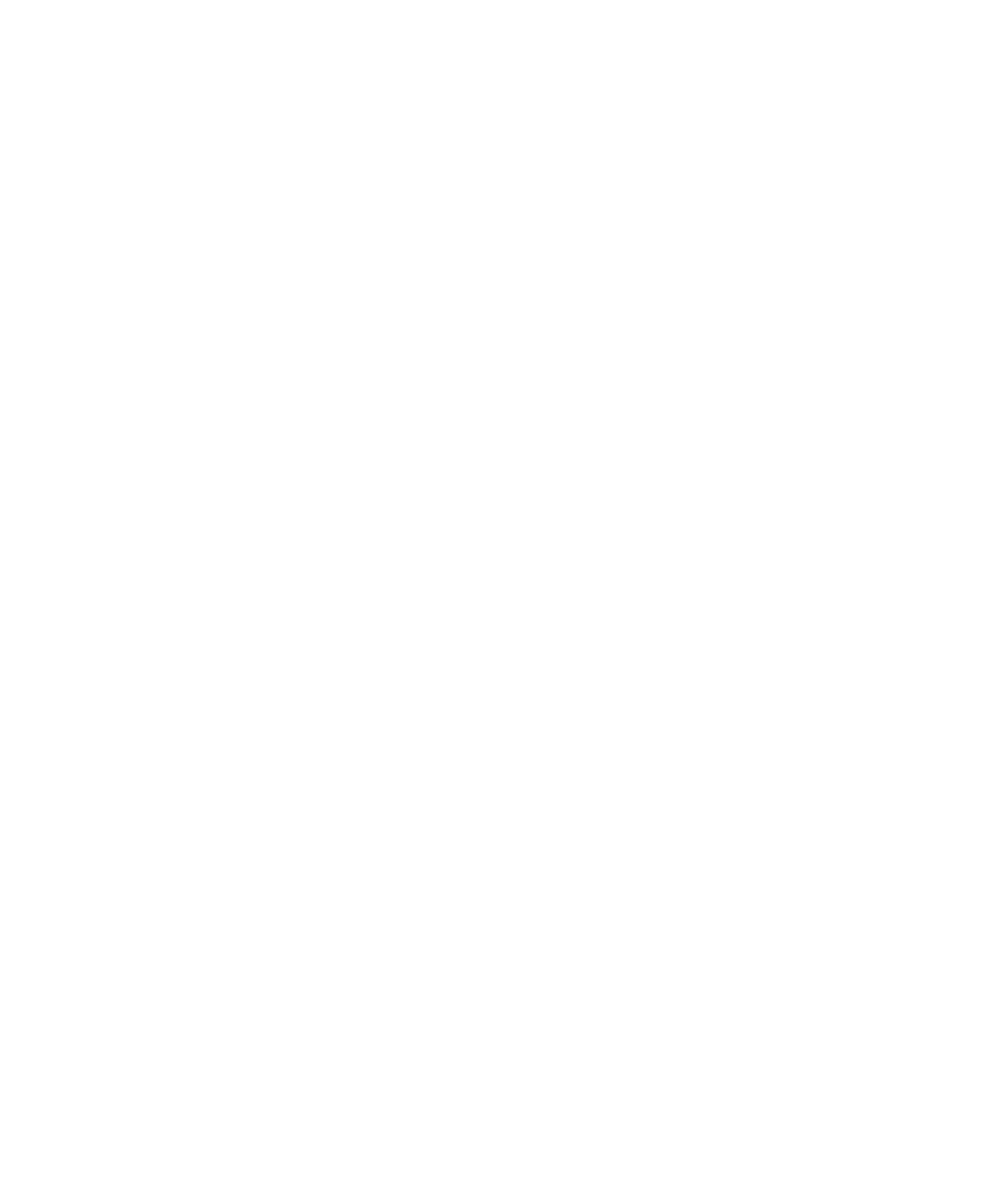
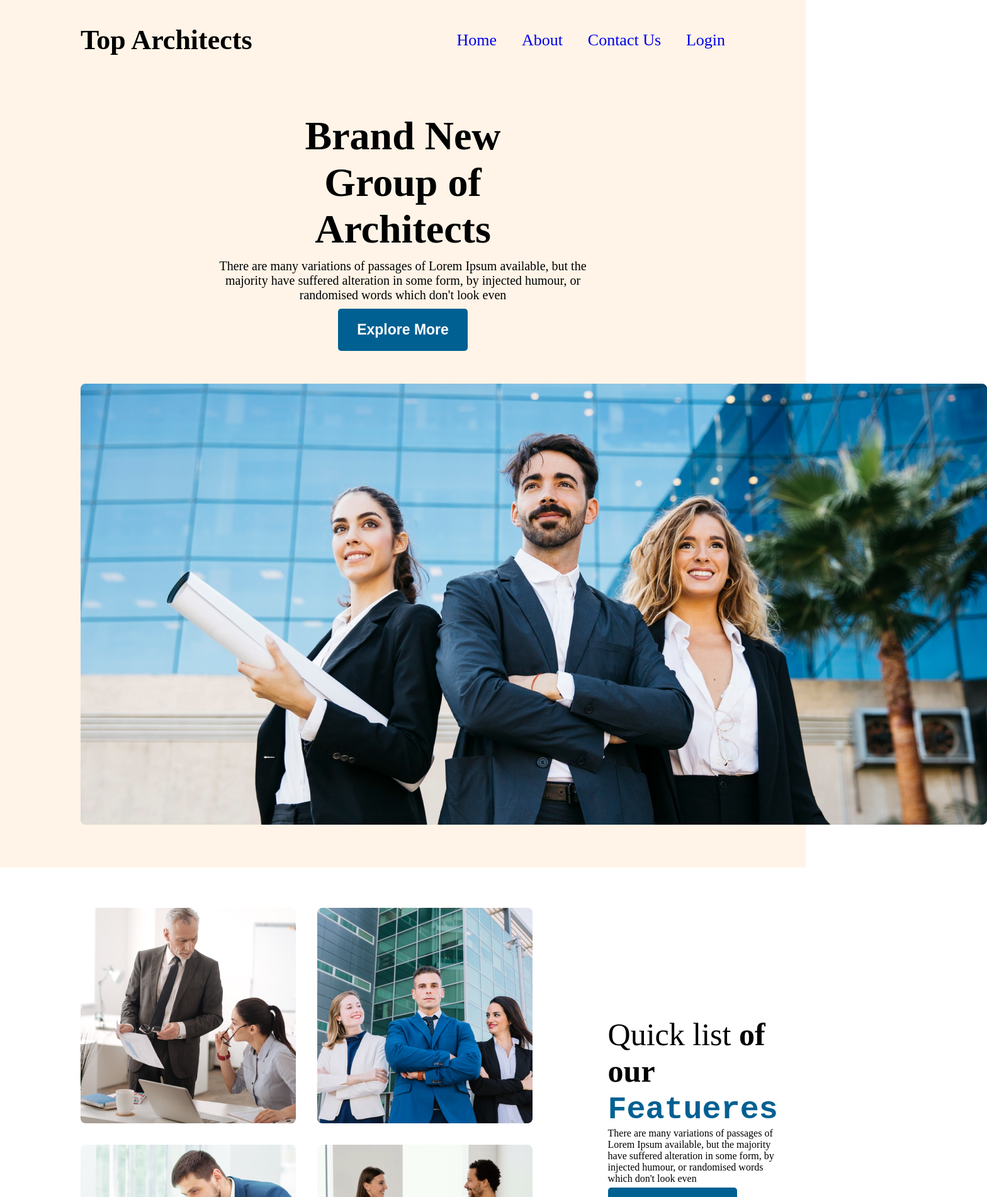
Before and after one commit to sakibhossainwd/Top-Architects, a plain HTML site: page index.html in a window 1280 px wide. Shown: the top 1900 px of the page at 63% size, 1568 px wide, since content can reach past the window. Before the commit the page ends 800 px from the top, so only its background shows below. Drawn offline with Linux system fonts and the light colour scheme.

Commit message:
yeat part added

```diff
--- a/index.html
+++ b/index.html
@@ -9,6 +9,77 @@
     <title>Top-Architects</title>
 </head>
 <body>
-
+    <!-- Header part -->
+    <header>
+        <div class="top-bar container">
+            <div class="logo">
+                <h1>Top Architects</h1>
+            </div>
+            <div class="menu">
+                <a href="#">Home</a>
+                <a href="#">About</a>
+                <a href="#">Contact Us</a>
+                <a href="#">Login</a>
+            </div>
+        </div>
+        <div class="cover container">
+            <div class="cover-heading">
+                <h1>Brand New Group of Architects</h1>
+                <p>There are many variations of passages of Lorem Ipsum available, but the majority have suffered alteration in some form, by injected humour, or randomised words which don't look even</p>
+                <button class="explore-btn">Explore More</button>
+            </div>
+            <div class="cover-img">
+                <img src="./images/banner.png" alt="">
+            </div>
+        </div>
+    </header>
+    <!-- Our Features part -->
+    <section>
+        <div class="feature-content container">
+            <div class="feature-img">
+                <img src="./images/team1.png" alt="">
+                <img src="./images/team2.png" alt="">
+                <img src="./images/team3.png" alt="">
+                <img src="./images/team4.png" alt="">
+            </div>
+            <div class="feature-description">
+                <h1>Quick list <strong>of our</strong> <samp>Featueres</samp></h1>
+                <p>There are many variations of passages of Lorem Ipsum available, but the majority have suffered alteration in some form, by injected humour, or randomised words which don't look even</p>
+                <button class="explore-btn">Explore More</button>
+            </div>
+        </div>
+    </section>
+    <!-- 10+ yeart part -->
+    <section>
+        <div class="year-container container">
+            <div class="year-description">
+                <h1 class="year-heading">Features you will love & enjoy</h1>
+                <p>There are many variations of passages of Lorem Ipsum available, but the majority have suffered alteration in some form, by injected humour, or randomised words which don't look even</p>
+                <div class="box">
+                    <h1>Dexktop & Mobile Version</h1>
+                    <p>There are many variations of passages of Lorem Ipsum available, but the majority have suffered alteration in some form, by injected humour, or randomised...........</p>
+                </div>
+                <div class="box">
+                    <h1>Dexktop & Mobile Version</h1>
+                    <p>There are many variations of passages of Lorem Ipsum available, but the majority have suffered alteration in some form, by injected humour, or randomised...........</p>
+                </div>
+                <div class="box">
+                    <h1>Dexktop & Mobile Version</h1>
+                    <p>There are many variations of passages of Lorem Ipsum available, but the majority have suffered alteration in some form, by injected humour, or randomised...........</p>
+                </div>
+                <div class="box">
+                    <h1>Dexktop & Mobile Version</h1>
+                    <p>There are many variations of passages of Lorem Ipsum available, but the majority have suffered alteration in some form, by injected humour, or randomised...........</p>
+                </div>
+            </div>
+            <div class="year-img">
+                <img src="./images/architect.png" alt="">
+                <div class="bege">
+                    <h1>10+ Year</h1>
+                    <samp>Experience</samp>
+                </div>
+            </div>
+        </div>
+    </section>
 </body>
 </html>
--- a/style.css
+++ b/style.css
@@ -0,0 +1,136 @@
+*{
+    margin: 0%;
+    padding: 0%;
+    box-sizing: border-box;
+}
+.container{
+    width: 80%;
+    margin: auto;
+}
+/* top header part */
+header{
+    background-color: #fff4e7;
+}
+.top-bar{
+    padding: 3% 0%;
+    display: flex;
+    justify-content: space-between;
+    align-items: center;
+}
+.logo{
+    width: 30%;
+    font-size: 22px;
+}
+.menu{
+    width: 70%;
+    text-align: right;
+}
+.menu a{
+    text-decoration: none;
+    margin-left: 5%;
+    font-size: 26px;
+}
+/* cover part */
+.cover{
+    text-align: center;
+    padding-bottom: 5%;
+}
+.cover-heading{
+    margin: 5% 0%;
+}
+.cover-heading h1{
+    font-size: 64px;
+    width: 40%;
+    margin: auto;
+}
+.cover-heading p{
+    width: 60%;
+    margin: auto;
+    font-size: 20px;
+    margin-top: 1%;
+    margin-bottom: 1%;
+}
+.explore-btn{
+    border: none;
+    padding: 20px 30px;
+    border-radius: 5px;
+    background: #006092;
+    color: white;
+    font-size: 23px;
+    font-weight: 600;
+}
+
+/* Feature part */
+.feature-content{
+    display: flex;
+    margin-top: 5%;
+    gap: 15%;
+    align-items: center;
+}
+.feature-img{
+    display: grid;
+    grid-template-columns: repeat(2, 1fr);
+    gap: 5%;
+}
+.feature-description h1{
+    font-size: 50px;
+    font-weight: 300;
+}
+.feature-description strong{
+    font-weight: 900;
+}
+.feature-description samp{
+    color: #006092;
+    font-weight: 900;
+}
+.feature-description p{
+    font-size: 16px;
+    margin-bottom: 2%;
+}
+
+/* year part */
+.year-container{
+    display: flex;
+    margin-top: 15%;
+    gap: 10%;
+}
+.year-description{
+    width: 40%;
+}
+.year-heading{
+    font-size: 45px;
+    width: 60%;
+    margin-bottom: 3%;
+
+}
+.box h1{
+    font-weight: 900;
+    margin-bottom: 2%;
+}
+.box{
+    margin-top: 10%;
+    padding: 5%;
+    border-radius: 10px;
+    box-shadow: 6px 4px 19px 0px rgba(0,0,0,0.24);
+}
+.year-img{
+    position: relative;
+    z-index: 1;
+}
+.bege{
+    background-color: #006092;
+    width: 30%;
+    text-align: center;
+    align-items: center;
+    padding: 3% 3%;
+    color: white;
+    border-radius: 5px;
+    margin-top: -70px;
+    margin-left: -50px;
+    position: absolute;
+    z-index: 2;
+}
+.bege h1{
+    font-size: 35px;
+    margin-bottom: 3%;
+}
```
Also changed, not shown: images/architect.png (added), images/banner.png (added), images/icons/customers.png (added), images/icons/email.png (added), images/icons/projects.png (added), images/icons/ribon.png (added), images/sponsors/amazon.png (added), images/sponsors/figma.png (added), images/sponsors/google.png (added), images/sponsors/spotify.png (added), images/sponsors/telerama.png (added), images/team1.png (added), images/team2.png (added), images/team3.png (added), 1 more files.
